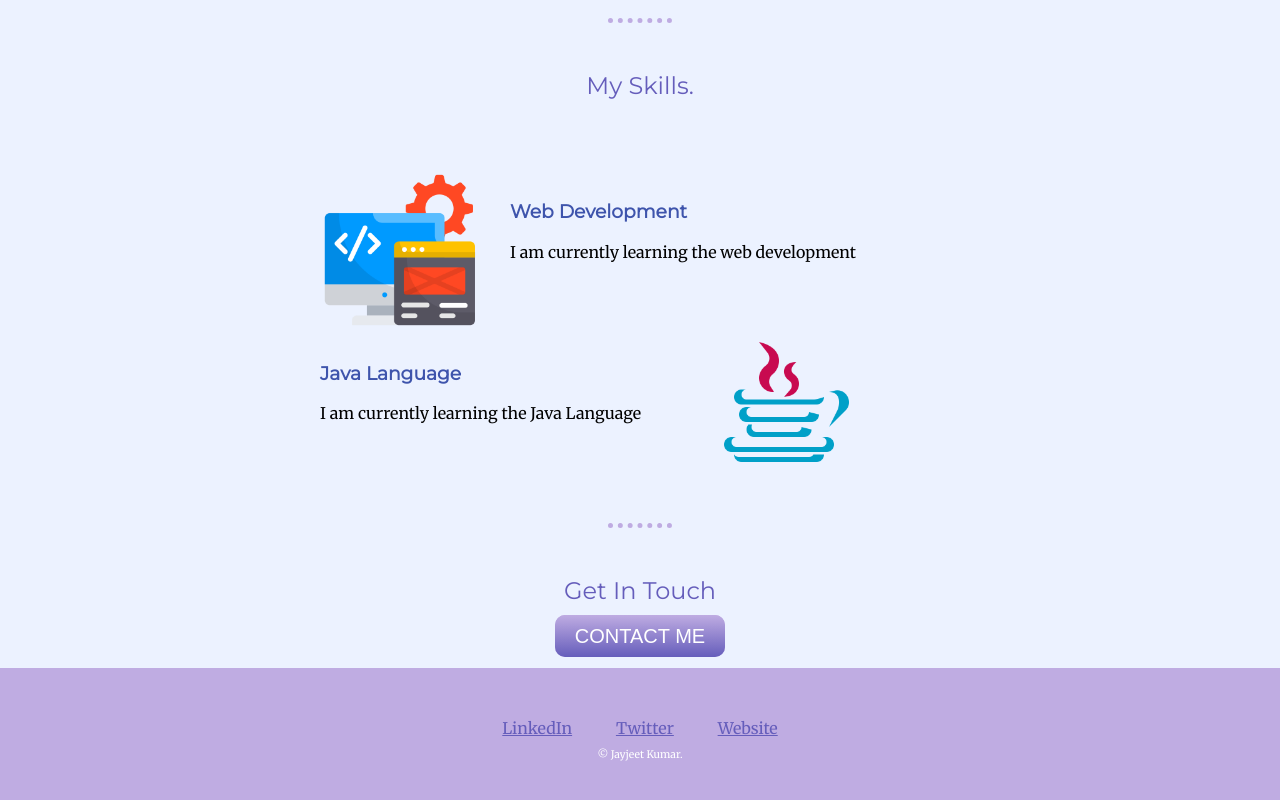
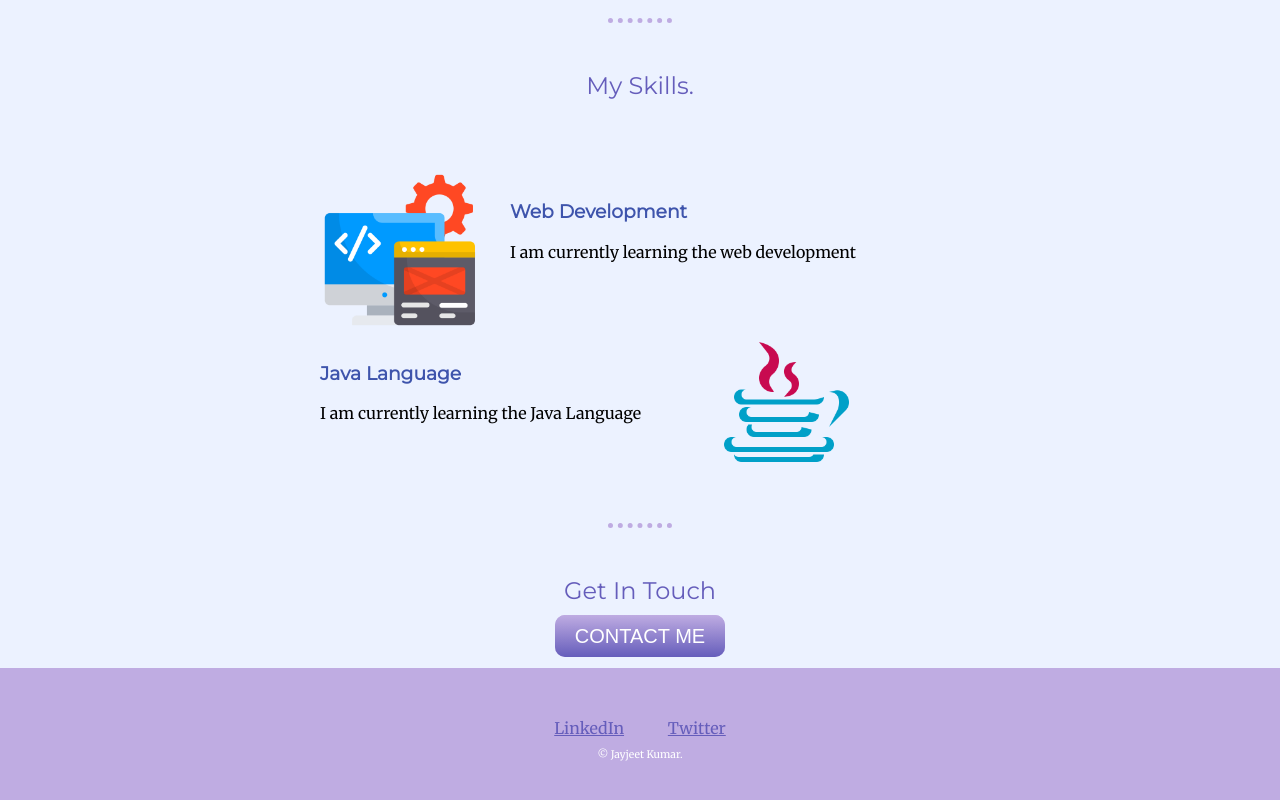
Before and after one commit to jayjeet6/cv, a plain HTML site: page index.html in a window 1280 px wide. Shown: the part 1029-1829 px from the top of the page. Drawn offline with Linux system fonts and the light colour scheme.

Commit message:
Update index.html
add profile links

```diff
--- a/index.html
+++ b/index.html
@@ -53,9 +53,8 @@
 </div>
 <br>
 <div class="bottom-container">
-  <a class="footer-link" href="https://www.linkedin.com/">LinkedIn</a>
-  <a class="footer-link" href="https://twitter.com/">Twitter</a>
-  <a class="footer-link" href="https://www.appbrewery.co/">Website</a>
+  <a class="footer-link" href="https:https://www.linkedin.com/in/jayjeet-kumar-7070ba1b4/">LinkedIn</a>
+  <a class="footer-link" href="https://twitter.com/jayjeetverma6">Twitter</a>
   <p class="last">© Jayjeet Kumar.</p>
 </div>
 </body>
```
